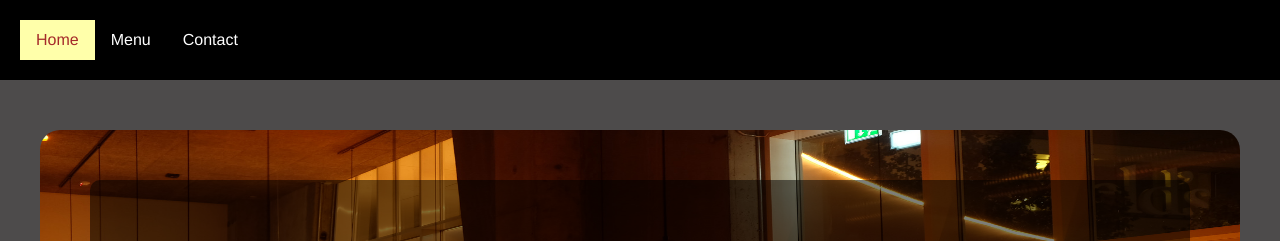
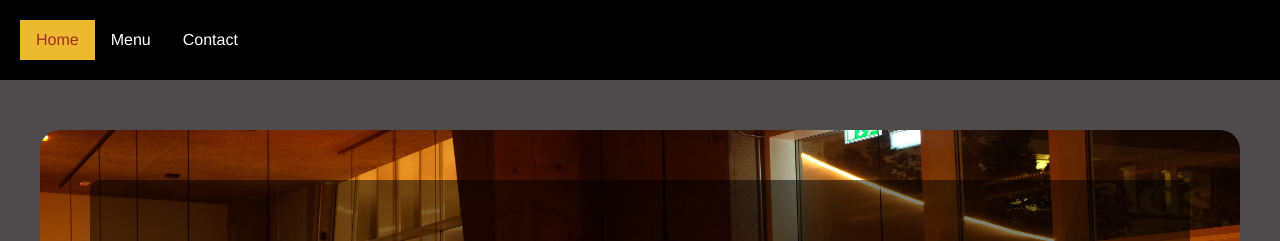
Before and after one commit to LamiaSristy/Restaurant-Homepage-JS, a website built with webpack: page dist/index.html in a window 1280 px wide. In both pictures the pointer is over the link "Home". Shown: the top 241 px of the page. Built offline with nearby package versions, Linux system fonts and the light colour scheme.

Commit message:
Added some styles in the styles.css

```diff
--- a/src/index.js
+++ b/src/index.js
@@ -43,6 +43,7 @@ menuBtn.onclick = () => {
   contactEl.classList.remove('banner-show');
   homeBtn.classList.remove('active');
   menuBtn.classList.add('active');
+  contactBtn.classList.remove('active');
 };
 
 contactBtn.onclick = () => {
--- a/src/style.css
+++ b/src/style.css
@@ -31,8 +31,10 @@ hr {
 }
 
 a:hover {
-  background-color: #ffa;
+  background-color: rgb(236, 186, 47);
   color: brown !important;
+  cursor: -webkit-grab;
+  cursor: grab;
 }
 
 .active {
```
Also changed, not shown: dist/main.js.
